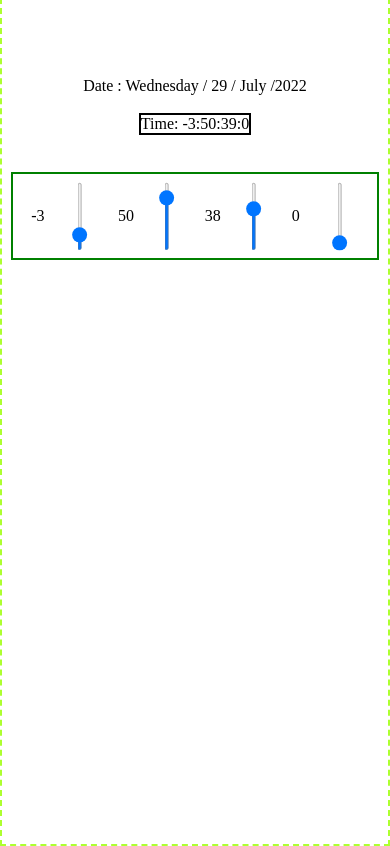
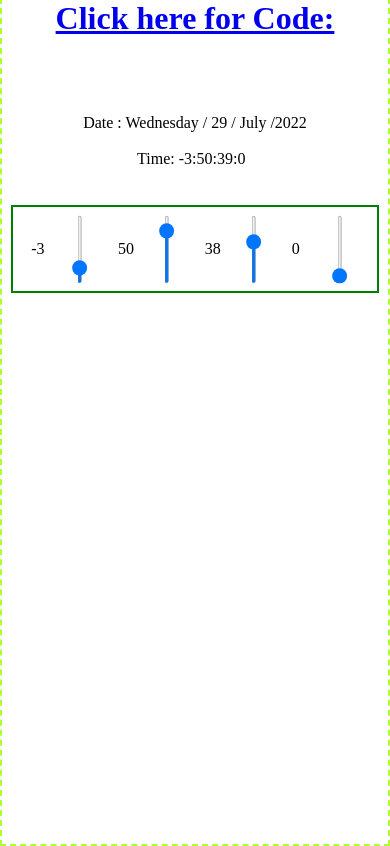
Before and after one commit to AqibYaseen/dateObject_repo, a plain HTML site: page index.html in a window 390 px wide. Drawn offline with Linux system fonts and the light colour scheme.

Commit message:
responsive and git link

```diff
--- a/index.html
+++ b/index.html
@@ -13,6 +13,7 @@
     <div id="wrapper">
 
     <div id="container">
+        <h1><a href="https://github.com/AqibYaseen/dateObject_repo" target="_blank">Click here for Code: </a></h1>
         <span id="span1">0:00</span><br/>
         <span id="span2">0:00</span>
         <div id="rangeDiv">
--- a/style.css
+++ b/style.css
@@ -93,8 +93,11 @@ input{
         margin-top: 0;
         font-size: 1rem;
         display: inline-block;
-        width: auto;
-        border: 2px solid black;
+        width: 60%;
+        margin-left: 30%;
+        display: block;
+
+        /* border: 2px solid black; */
 
 
     }
```
